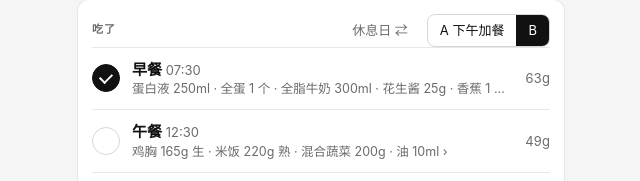
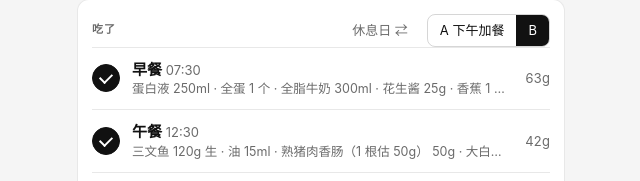
Before and after one commit to Yuchen808/Lean_Bulk-OS, a plain HTML site: page index.html in a window 1280 px wide. Shown: the part 546-727 px from the top of the page, without its empty margins (319-959 px from the left). Drawn offline with Linux system fonts and the light colour scheme.

Commit message:
记入 11/15 午餐：三文鱼、橄榄油、香肠、大白菜、米饭，只跑一次
Co-Authored-By: Claude Opus 5.5 <noreply@anthropic.com>
Claude-Session: https://claude.ai/code/session_01FdAqU7NDtnNyYG2XWBYyW6

```diff
--- a/index.html
+++ b/index.html
@@ -972,6 +972,13 @@ if(!S.seed1115b){const D=day('2026-11-15');
   setItems(D,'bfast',[['ew',250],['egg',1],['milk',300],['pb',25],['ban',1],['oat',70],
     ['cx',15,{n:'奇亚籽',p:16.5,c:42,f:30.7,k:486,fib:34,ca:631,mg:335,zn:4.6,est:1}]]);
   D.done.bfast=true;S.seed1115b=1;save()}
+// 11/15 午餐：三文鱼 120g + 橄榄油 10ml + 熟猪肉香肠 1 根 ~50g（5ml 油煎）+ 大白菜 200g + 米饭 280g（只覆盖午餐并打勾，只跑一次）
+if(!S.seed1115l){const D=day('2026-11-15');
+  setItems(D,'lunch',[['sal',120],['oil',15],
+    ['cx',50,{n:'熟猪肉香肠（1 根估 50g）',p:17,c:3,f:23,k:290,fib:0,est:1}],
+    ['cx',200,{n:'大白菜',p:1.2,c:3.2,f:.2,k:16,fib:1.2,vc:27,ca:50,est:1}],
+    ['rice',280]]);
+  D.done.lunch=true;S.seed1115l=1;save()}
 render();
 if('serviceWorker' in navigator&&location.protocol==='https:')navigator.serviceWorker.register('sw.js').catch(()=>{});
 </script>
```
